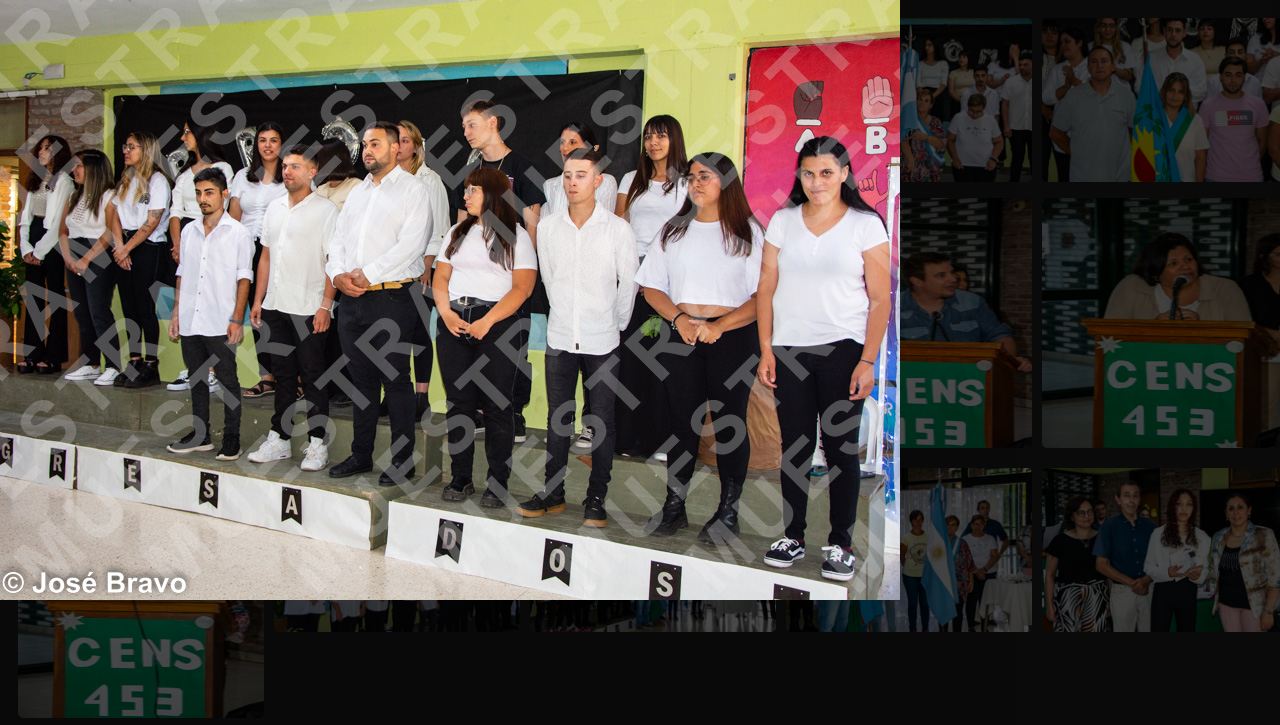
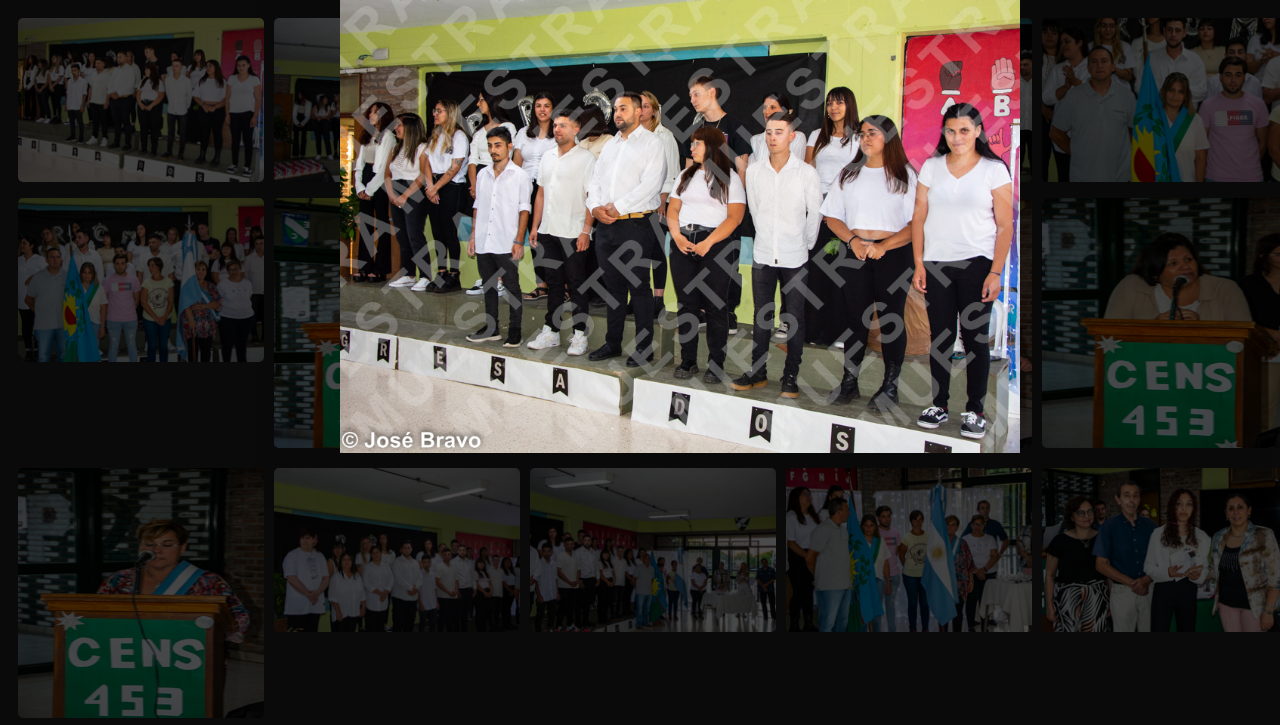
Before and after one commit to CoonWorks/Fotos-CENS-2023, a plain HTML site: page index.html in a window 1280 px wide. Both pictures are taken after a click on the picture 141 px from the left and 100 px from the top of the page. Shown: the top 725 px of the page. Drawn offline with Linux system fonts and the light colour scheme.

Commit message:
Update base.css

```diff
--- a/base.css
+++ b/base.css
@@ -73,3 +73,11 @@ body{
   text-decoration: none;
   cursor: pointer;
 }
+
+[id*="mainpic-"]{
+	display: block;
+	margin-left:auto;
+	margin-right:auto;
+	width:50%;
+	vertical-align:middle;
+}
```
